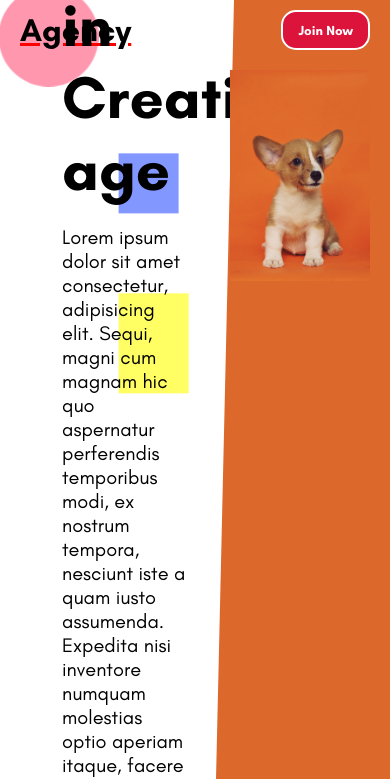
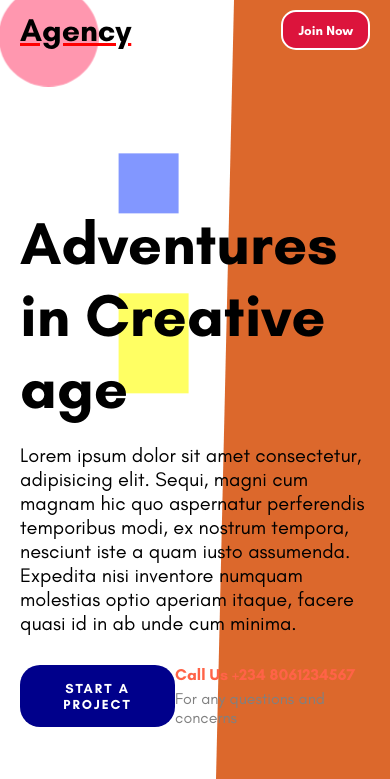
Before and after one commit to Ekene-Ejeh/React-Website, a React (Create React App) app: page / in a window 390 px wide. Shown: the top 779 px of the page. Built offline with nearby package versions, Linux system fonts and the light colour scheme.

Commit message:
still styling the responsive design but having issues in the Intro Component

```diff
--- a/src/components/Intro.jsx
+++ b/src/components/Intro.jsx
@@ -7,6 +7,10 @@ const Container = styled.div`
 	height: calc(100vh - 50px);
 	display: flex;
 	padding: 20px;
+
+	@media only screen and (max-width: 480px) {
+		flex-direction: column;
+	}
 `;
 const Left = styled.div`
 	width: 60%;
@@ -14,17 +18,30 @@ const Left = styled.div`
 	flex-direction: column;
 	align-items: center;
 	justify-content: center;
+
+	@media only screen and (max-width: 480px) {
+		width: 100%;
+		height: 100%;
+	}
 `;
 
 const Title = styled.h1`
 	font-size: 60px;
 	width: 60%;
+
+	@media only screen and (max-width: 480px) {
+		width: 100%;
+	}
 `;
 
 const Desc = styled.p`
 	width: 60%;
 	font-size: 20px;
 	margin-top: 20px;
+
+	@media only screen and (max-width: 480px) {
+		width: 100%;
+	}
 `;
 
 const Info = styled.div`
@@ -33,6 +50,10 @@ const Info = styled.div`
 	justify-content: space-between;
 	margin-top: 30px;
 	align-items: center;
+
+	@media only screen and (max-width: 480px) {
+		width: 100%;
+	}
 `;
 
 const Button = styled.button`
@@ -62,6 +83,10 @@ const ContactText = styled.span`
 
 const Right = styled.div`
 	width: 40%;
+
+	@media only screen and (max-width: 480px) {
+		display: none;
+	}
 `;
 
 const Image = styled.img`
```
